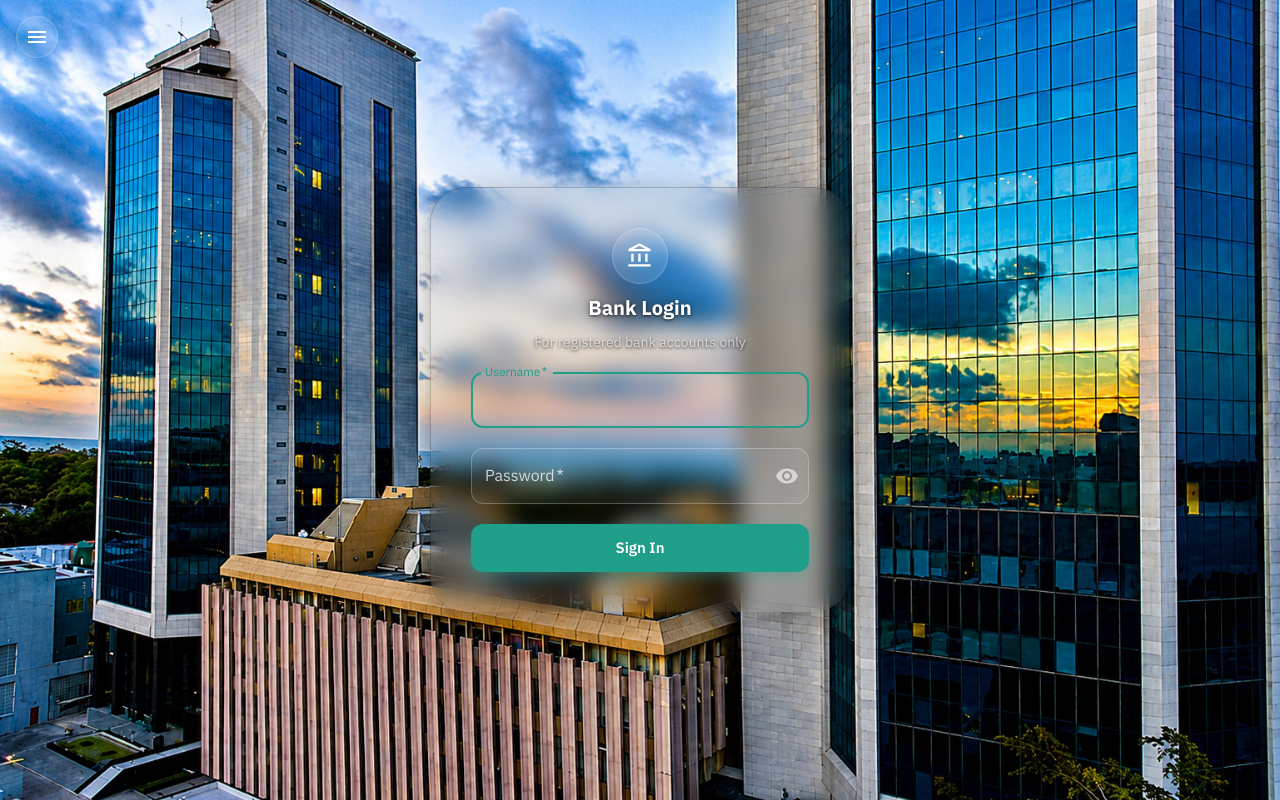
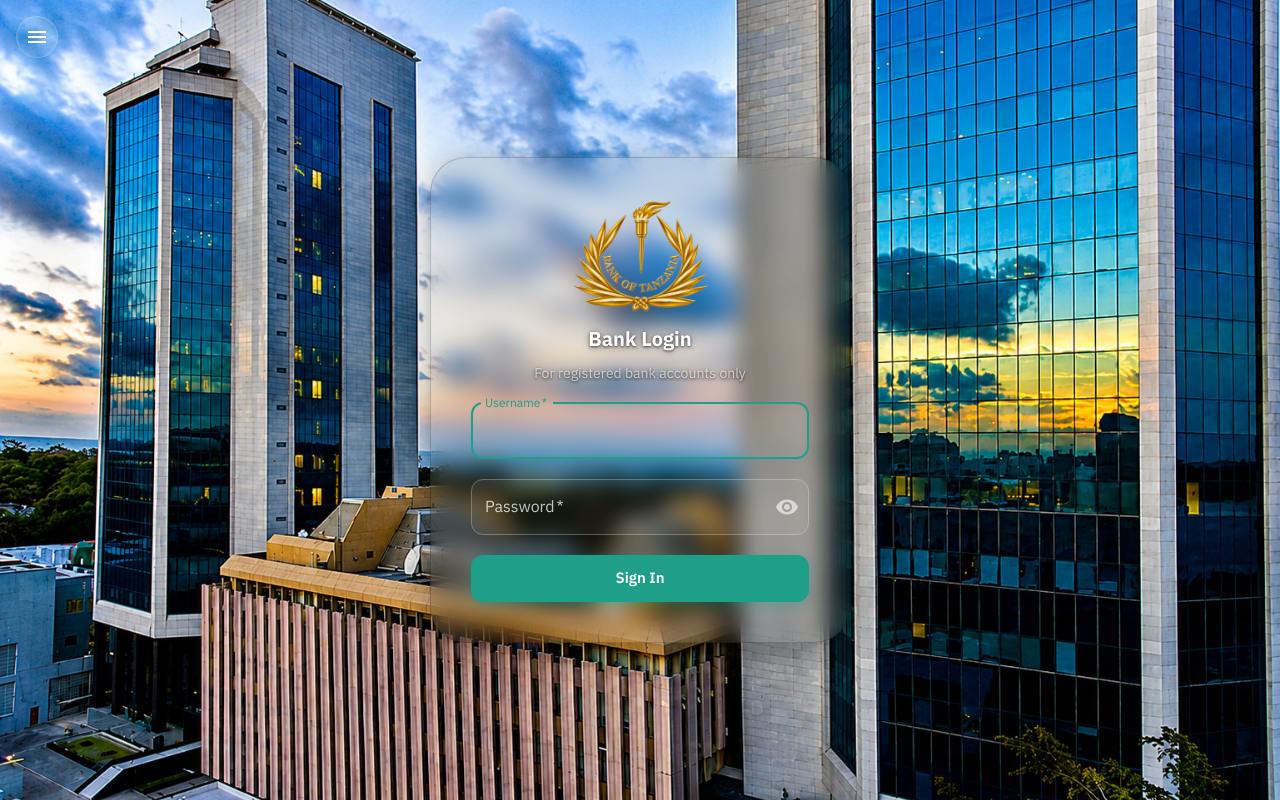
Before and after one commit to AllanJada/core-banking-prototype, a React (Vite) app in the folder bank-frontend/: page /bank-login in a window 1280 px wide. Built offline with nearby package versions, Linux system fonts and the light colour scheme; no server answers.

Commit message:
add logo to BankLoginPage and update README for project overview

```diff
--- a/bank-frontend/src/pages/BankLoginPage.tsx
+++ b/bank-frontend/src/pages/BankLoginPage.tsx
@@ -18,6 +18,7 @@ import { useAuth } from "../context/AuthContext";
 import GlassCard from "../components/GlassCard";
 import LoginBackground from "../components/LoginBackground";
 import AuthNavMenu from "../components/AuthNavMenu";
+import cardLogo from "../assets/cardLogo.png";
 
 const glassInputSx = {
   "& .MuiOutlinedInput-root": {
@@ -78,18 +79,17 @@ export default function BankLoginPage() {
         <Stack spacing={2.5}>
           <Stack spacing={1} sx={{ alignItems: "center", textAlign: "center" }}>
             <Box
+                component="img"
+                src={cardLogo}
+                alt="Bank of Tanzania logo"
               sx={{
-                width: 56,
-                height: 56,
+                width: "50%",
                 borderRadius: "50%",
                 display: "flex",
                 alignItems: "center",
                 justifyContent: "center",
-                background: "rgba(255,255,255,0.12)",
-                border: "1px solid rgba(255,255,255,0.2)",
               }}
             >
-              <AccountBalanceOutlinedIcon sx={{ color: "#fff", fontSize: 28 }} />
             </Box>
             <Typography variant="h6" sx={{ fontWeight: 700, color: "#fff", ...textShadowSx }}>
               Bank Login
```
Also changed, not shown: 1 other file (tests, documents, lock files or other folders).
